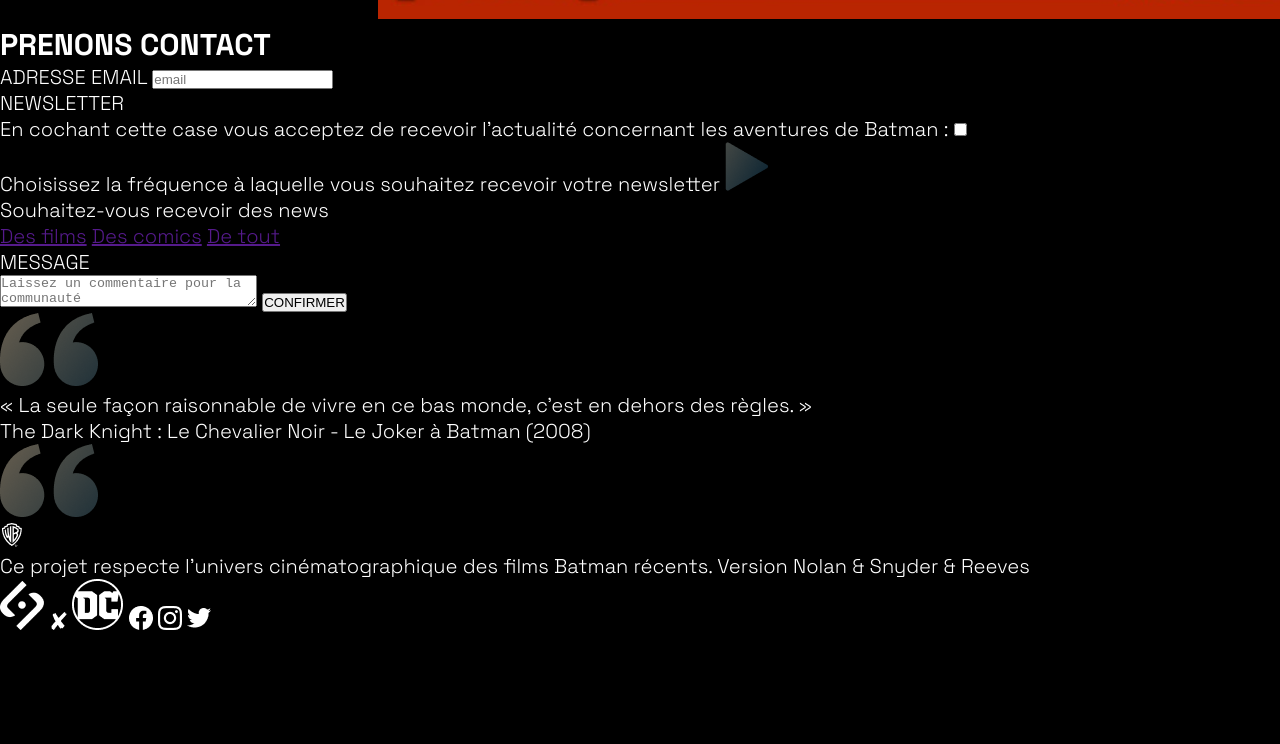
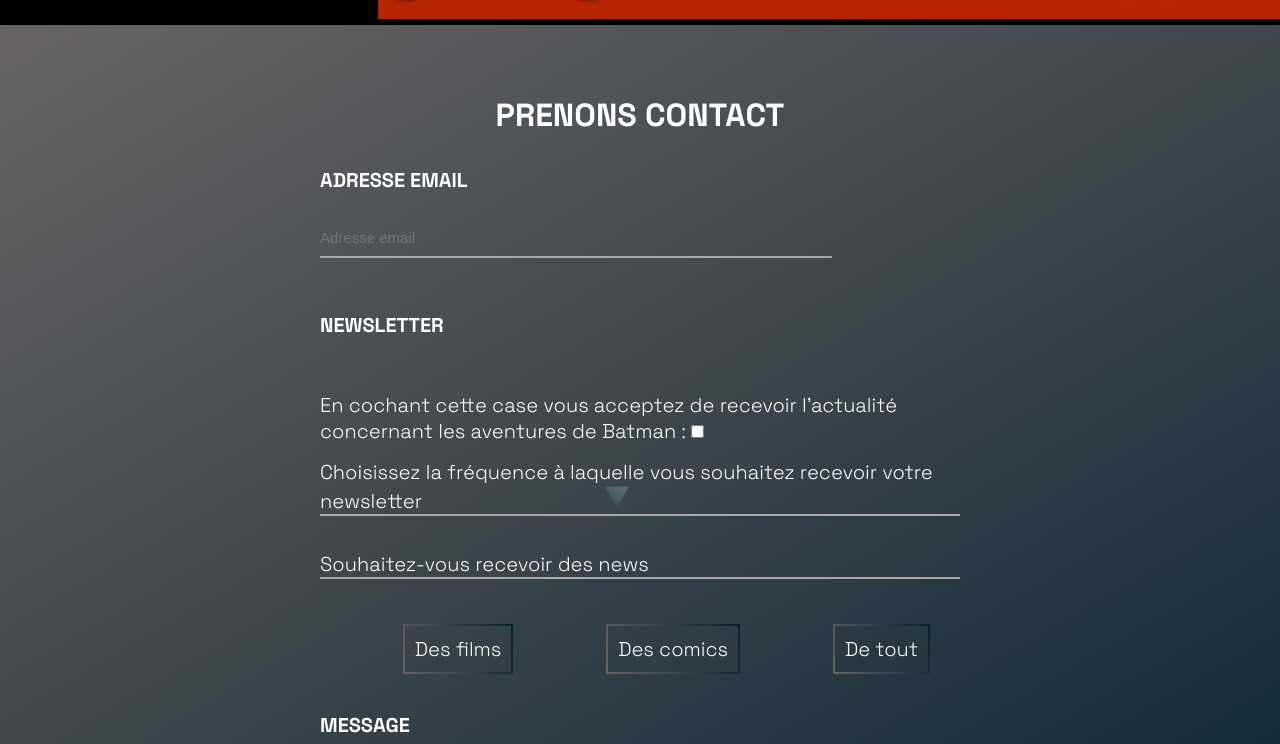
Before and after one commit to Einjih/SAYNA-HTMLCSS-BATMAN1, a plain HTML site: page index.html in a window 1280 px wide. Shown: the part 6636-7380 px from the top of the page. Before the commit the page ends 7272 px from the top, so only its background shows below. Drawn offline with Linux system fonts and the light colour scheme.

Commit message:
Design du formulaire et du footer

```diff
--- a/assets/style.css
+++ b/assets/style.css
@@ -4,11 +4,12 @@
 :root{
     --yellow-color: #FFFF00;
     --yellow-light: #f8f184;
-    --blue-color: #19587d;
+    --blue-color: #052030;
     --white-color: #fff;
     --gradient-white: #eddebf81;
     --gradient-red: #89000969;
     --black-color: #000;
+    --grey-color: #686464;
 
 }
 
@@ -204,3 +205,124 @@ right: -85%;
 
 
 /* Design de la partie formulaire*/
+
+#contact{
+    background: linear-gradient(
+    150deg,var(--grey-color),var(--blue-color));
+    padding: 70px 0;
+}
+
+#contact .form{
+    width: 50%;
+    margin: 0 auto;
+}
+#contact h2{
+    text-align: center;
+    font-size: 32px;
+    margin-bottom: 32px;
+}
+#contact .titre{
+    display:block;
+    margin: 28px 0;
+}
+#contact .form input[type='email'], textarea{
+    display: block;
+    border-top: none;
+    border-right: none;
+    border-left: none;
+    width: 80%;
+    border-bottom: 2px solid darkgray;
+    background-color: transparent;
+    padding: 10px 0;
+
+}
+#contact .icon img{
+    transform: rotate(90deg);
+    width: 20px;
+    margin-left: 180px;
+}
+
+#contact .news{
+    margin: 35px 0;
+    border-bottom: 2px solid darkgray;
+}
+
+::placeholder{
+    font-size: 15px;
+}
+
+.btn-group{
+    padding: 10px;
+    display: flex;
+    justify-content: space-around;
+}
+
+.form input[type='radio']{
+    opacity: 0;
+}
+.btn-group label{
+    cursor: pointer;
+    border: 2px solid;
+    border-image: linear-gradient(
+        65deg,var(--grey-color),var(--blue-color))1;
+    padding: 10px;
+    font-size: 20px;
+}
+
+input[type='submit']{
+    width: 230px;
+    margin: 50px auto;
+    display: block;
+    padding: 15px 0;
+    cursor: pointer;
+    background: linear-gradient(
+        150deg,var(--gradient-white),var(--gradient-red));
+        border: none;
+        color: #fff;
+        font-family: 'Space Grotesk';
+}
+#contact .choisir{
+    margin: 15px 0;
+    border-bottom: 2px solid darkgray;
+}
+
+#citations{
+    margin: 90px;
+}
+#citations .citation-carte{
+    text-align: center;
+    width: 50%;
+    margin: 0 auto;
+}
+#citations .citation-auteur{
+    padding-top: 30px;
+    font-size: 14px;
+    font-family: 'radjhani';
+}
+#citations .guillemet-close{
+
+    margin-left: 100%;
+}
+#citations .guillemet-open{
+
+    margin-left: 10%;
+}
+
+/* Design de la partie footer*/
+footer{
+    margin-top: 162px;
+
+}
+
+footer .text-footer{
+    text-align: center;
+    font-size: 14px;
+}
+
+footer .social-footer{
+    text-align: center;
+    margin: 50px 0;
+}
+footer .social-item{
+    padding: 15px;
+}
--- a/index.html
+++ b/index.html
@@ -224,27 +224,32 @@
         <!--La septième section Formulaire-->
         <section id="contact">
 
-            <div>
+            <div class="form">
                 <h2>PRENONS CONTACT </h2>
                 <form action="">
-                    <label for="email">ADRESSE EMAIL</label>
-                    <input type="email" name="email" placeholder="email"> <br>
-                    <label for="newsletter">NEWSLETTER</label> <br>
+                    <label class="titre" for="email">ADRESSE EMAIL</label>
+                    <input type="email" name="email" placeholder="Adresse email"> <br>
+                    <label class="titre" for="newsletter">NEWSLETTER</label> <br>
                     <label for="">En cochant cette case vous acceptez de recevoir l’actualité concernant les aventures de Batman :</label>
                     <input type="checkbox" name="newsletter"><br>
-                    <div>
-                        <span>Choisissez la fréquence à laquelle vous souhaitez recevoir votre newsletter</span>
-                        <span>
+                    <div class="choisir">
+                        <span >Choisissez la fréquence à laquelle vous souhaitez recevoir votre newsletter</span>
+                        <span class="icon">
                             <img src="assets/Logos/icon_flèche_2.png" alt="">
                         </span>
                     </div>
                     <div>
-                        <p>Souhaitez-vous recevoir des news</p>
+                        <p class="news">Souhaitez-vous recevoir des news</p>
                     </div>
-                    <a href="">Des films</a>
-                    <a href="">Des comics</a>
-                    <a href="">De tout</a>
-                    <p>MESSAGE</p>
+                    <div class="btn-group">
+                        <input type="radio" id="film">
+                        <label for="film">Des films</label>
+                        <input type="radio" id="comics">
+                        <label for="comics">Des comics</label>
+                        <input type="radio" id="tout">
+                        <label for="tout">De tout</label>
+                    </div>
+                    <p class="titre">MESSAGE</p>
                     <textarea name="" id="" cols="30"  placeholder="Laissez un commentaire pour la communauté"></textarea>
                     <input type="submit" value="CONFIRMER">
                 </form>
@@ -254,19 +259,19 @@
 
 
         <!--La huitième section Citation-->
-        <section>
-            <div>
-                <div>
+        <section id="citations">
+            <div class="container">
+                <div class="guillemet-open">
                     <img src="assets/Logos/icon_guillemets_1.png" alt=""></div>
             </div>
-            <div>
-                <div>
-                    <p>« La seule façon raisonnable de vivre en ce bas monde, c'est en dehors des règles. »</p>
+            <div class="citation-carte">
+                <div class="citation-text">
+                    <p>« La seule façon raisonnable de vivre en ce bas monde,<br> c'est en dehors des règles. »</p>
                 </div>
-                <div>
+                <div class="citation-auteur">
                     <p>The Dark Knight : Le Chevalier Noir - Le Joker à Batman (2008)</p>
                 </div>
-                <div>
+                <div class="guillemet-close">
                     <img src="assets/Logos/icon_guillemets_1.png" alt=""></div>
             </div>
             </div>
@@ -274,19 +279,20 @@
 
 
     </main>
+    <div class="clearfix"></div>
     <footer>
-        <div>
-            <div>
+        <div class="container">
+            <div class="text-footer">
                 <img src="assets/Logos/icon_WB.png" alt="">
-                <p>Ce projet respecte l’univers cinématographique des films Batman récents. Version Nolan & Snyder & Reeves</p>
+                Ce projet respecte l’univers cinématographique des films Batman récents. Version Nolan & Snyder & Reeves
             </div>
-            <div>
-                <a href=""><img src="assets/Logos/logo_sayna_white.png" alt=""></a>
-                <a href=""><img src="assets/Logos/icon_x.png" alt=""></a>
-                <a href=""><img src="assets/Logos/icon_DC.png" alt=""></a>
-                <a href=""><img src="assets/Logos/icon_facebook.png" alt=""></a>
-                <a href=""><img src="assets/Logos/icon_ig.png" alt=""></a>
-                <a href=""><img src="assets/Logos/icon_tw.png" alt=""></a>
+            <div class="social-footer">
+                <a href="#" class="social-item"><img src="assets/Logos/logo_sayna_white.png" alt="">
+                 <img src="assets/Logos/icon_x.png" alt="">
+                <img src="assets/Logos/icon_DC.png" alt=""></a>
+                <a href="" class="social-item"><img src="assets/Logos/icon_facebook.png" alt=""></a>
+                <a href="" class="social-item"><img src="assets/Logos/icon_ig.png" alt=""></a>
+                <a href="" class="social-item"><img src="assets/Logos/icon_tw.png" alt=""></a>
 
             </div>
         </div>
```
